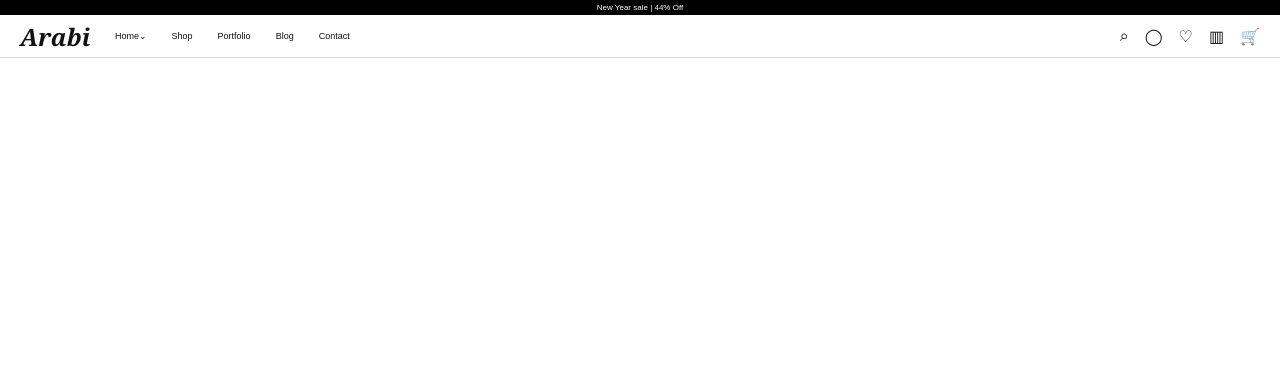
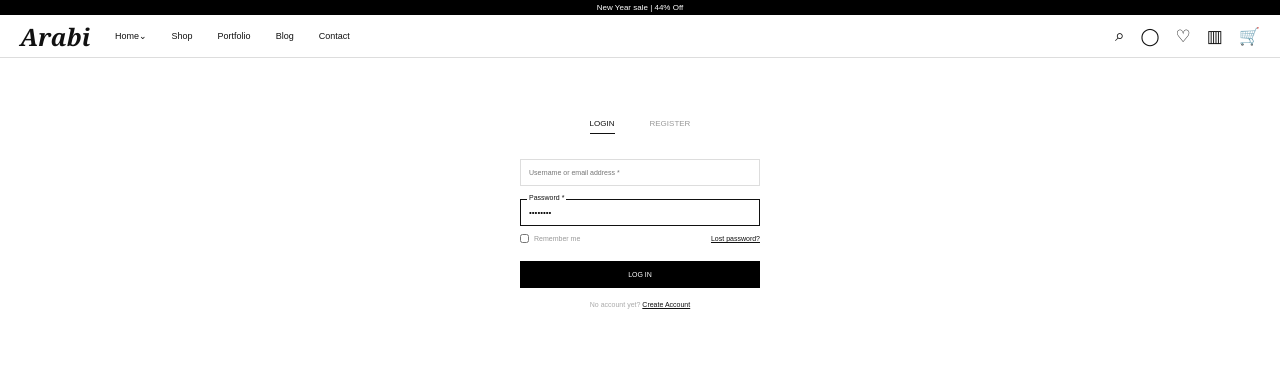
Before and after one commit to Nafiz-Iqbal-Rakib/WebTech-Summer25-26-Group-9, a PHP site: page /login.html in a window 1280 px wide. Shown: the top 367 px of the page. Run offline with PHP 8.4, Linux system fonts and the light colour scheme.

Commit message:
main class,form div button complete

```diff
--- a/View/delivery/login.css
+++ b/View/delivery/login.css
@@ -86,3 +86,185 @@ body {
 
     gap: 16px;
 }
+.nav-icons span {
+    font-size: 17px;
+
+    font-weight: 300;
+}
+
+.login-container {
+    min-height: 310px;
+
+    display: flex;
+
+    flex-direction: column;
+
+    align-items: center;
+
+    padding-top: 61px;
+}
+
+.login-tabs {
+    display: flex;
+
+    gap: 35px;
+
+    margin-bottom: 25px;
+}
+
+
+.login-tabs a {
+    text-decoration: none;
+
+    color: #999;
+
+    font-size: 8px;
+
+    padding-bottom: 5px;
+}
+
+
+.login-tabs .active {
+    color: #111;
+
+    border-bottom: 1px solid #111;
+}
+
+
+.login-form {
+    width: 240px;
+}
+
+.input-group input {
+    width: 100%;
+
+    height: 27px;
+
+    border: 1px solid #ddd;
+
+    padding: 0 8px;
+
+    font-size: 7px;
+
+    outline: none;
+}
+
+
+.input-group input:focus {
+    border-color: #111;
+}
+
+.password-group {
+    position: relative;
+
+    margin-top: 13px;
+}
+
+
+.password-group label {
+    position: absolute;
+
+    top: -5px;
+
+    left: 7px;
+
+    background-color: white;
+
+    padding: 0 2px;
+
+    font-size: 7px;
+
+    color: #111;
+}
+
+
+.password-group input {
+    width: 100%;
+
+    height: 27px;
+
+    border: 1px solid #111;
+
+    padding: 0 8px;
+
+    font-size: 8px;
+
+    outline: none;
+}
+
+.login-options {
+    display: flex;
+
+    align-items: center;
+
+    justify-content: space-between;
+
+    margin-top: 8px;
+
+    margin-bottom: 18px;
+}
+
+
+.remember {
+    display: flex;
+
+    align-items: center;
+
+    gap: 5px;
+}
+
+
+.remember input {
+    width: 9px;
+
+    height: 9px;
+}
+
+
+.remember span,
+.login-options a {
+    font-size: 7px;
+
+    color: #999;
+}
+
+
+.login-options a {
+    color: #111;
+}
+
+.login-button {
+    width: 100%;
+
+    height: 27px;
+
+    border: none;
+
+    background-color: #000;
+
+    color: #fff;
+
+    font-size: 7px;
+
+    cursor: pointer;
+}
+
+
+.login-button:hover {
+    background-color: #222;
+}
+
+.create-account {
+    text-align: center;
+
+    font-size: 7px;
+
+    color: #aaa;
+
+    margin-top: 13px;
+}
+
+
+.create-account a {
+    color: #111;
+}
--- a/View/delivery/login.html
+++ b/View/delivery/login.html
@@ -57,6 +57,91 @@
 
 
     </header>
+
+     <main class="login-container">
+
+        <div class="login-tabs">
+
+            <a href="#" class="active">
+                LOGIN
+            </a>
+
+            <a href="#">
+                REGISTER
+            </a>
+
+        </div>
+        <form class="login-form">
+
+            <div class="input-group">
+
+                <input
+                    type="text"
+                    placeholder="Username or email address *"
+                >
+
+            </div>
+
+            <div class="password-group">
+
+                <label>
+                    Password *
+                </label>
+
+                <input
+                    type="password"
+                    value="********"
+                >
+
+            </div>
+
+            <div class="login-options">
+
+
+                <label class="remember">
+
+                    <input
+                        type="checkbox"
+                    >
+
+                    <span>
+                        Remember me
+                    </span>
+
+                </label>
+
+
+                <a href="#">
+                    Lost password?
+                </a>
+
+
+            </div>
+
+            <button
+                type="submit"
+                class="login-button"
+            >
+                LOG IN
+            </button>
+
+
+            <p class="create-account">
+
+                No account yet?
+
+                <a href="#">
+                    Create Account
+                </a>
+
+            </p>
+
+
+        </form>
+
+
+    </main>
+
 </body>
 
 </html>
```
